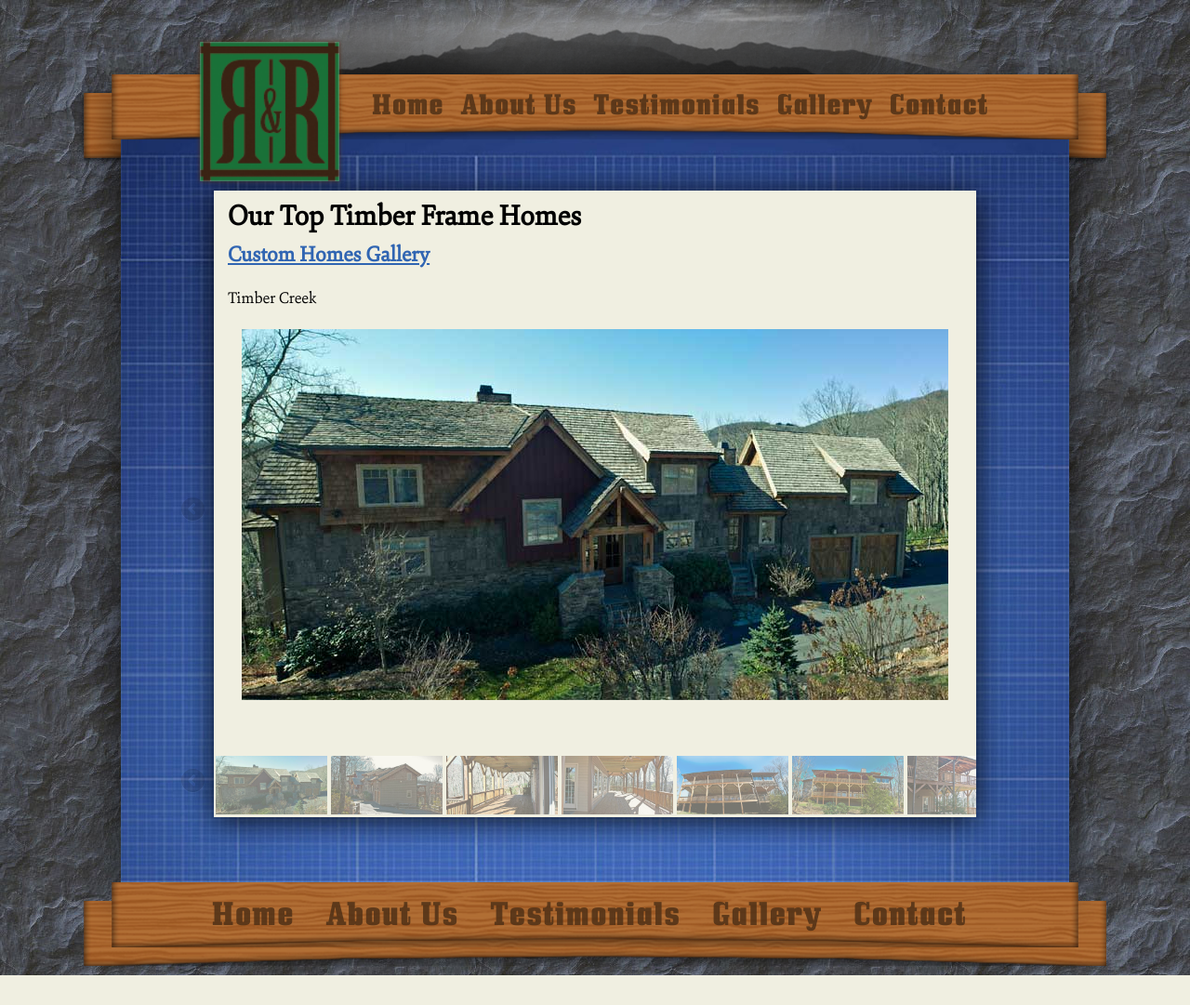
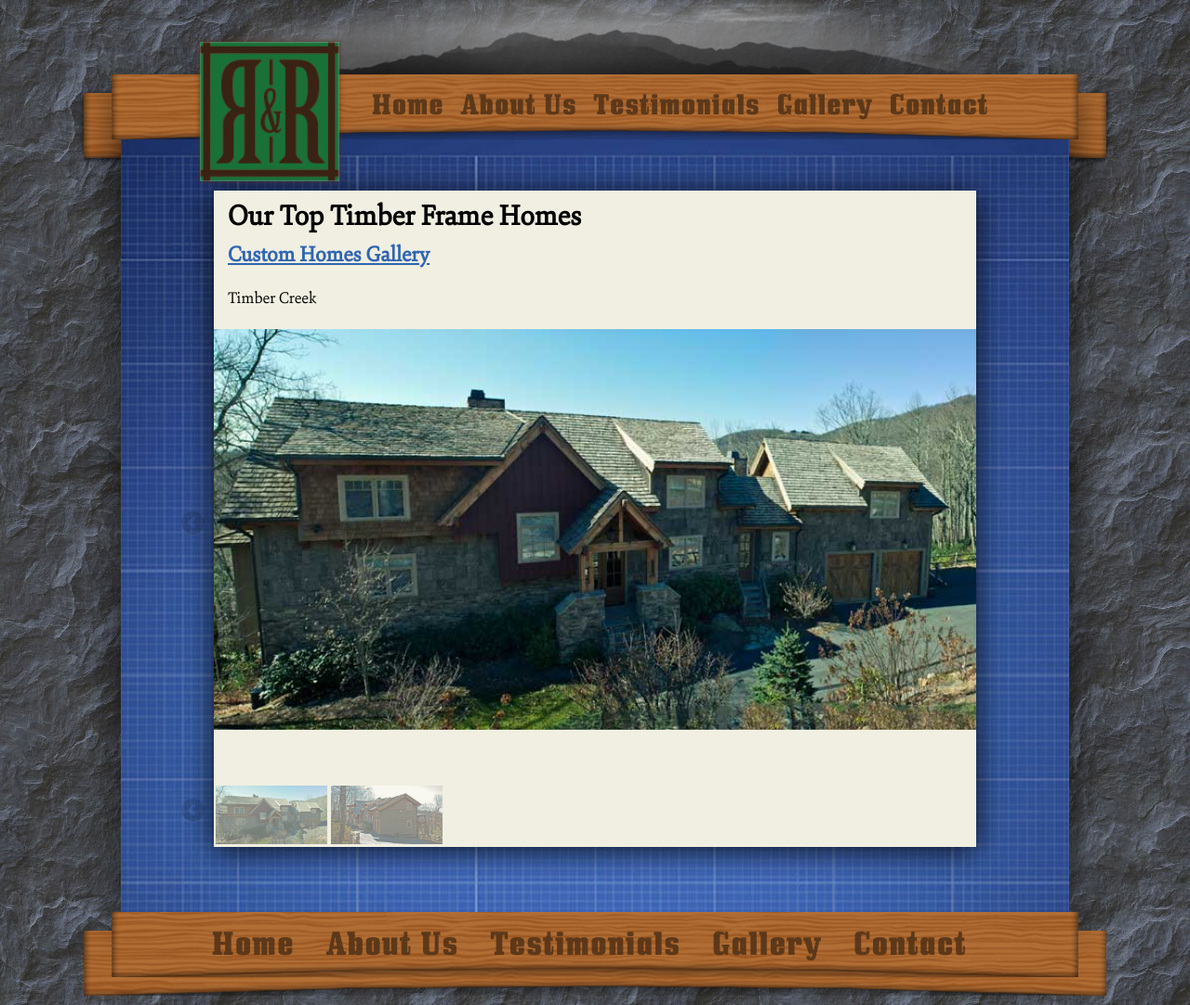
Before and after one commit to thomasphorton-archive/rrbuildersnc, a PHP site: page /gallery.page1.php in a window 1280 px wide. Shown: the whole page at 93% size. Before the commit the page ends 1049 px from the top, so only its background shows below. Run offline with PHP 8.4, Linux system fonts and the light colour scheme; some libraries are stand-ins or nearby versions.

Commit message:
Small content revisions (via facebook), fixed images in gallery not scaling when viewed in mobile.

```diff
--- a/css/style.css
+++ b/css/style.css
@@ -199,14 +199,7 @@ a{
 
 /********** gallery.php **********/
 
-#bigPic img{
-	width:760px;
-	height:399px;
-	background-color:red;
-	display:block;
-	margin:0 auto;
-	overflow:hidden;
-}
+
 
 #carousel{
 	box-shadow:none !important;
--- a/index.php
+++ b/index.php
@@ -24,7 +24,7 @@
 		</div>
 	<div id="content">
 	<h2>R and R Builders - Custom Homes in Western North Carolina</h2>
-	<p class="indent">Hello and welcome to R & R Builders Company of NC. We are a custom home builder in the Lake Norman and Blowing Rock, NC areas. As builders, we ensure that every aspect of the homes we build reflects our commitment to excellence. R & R Builders uses years of experience, strong relationships with the best in the business, and a passion for what we do in order to bring the customer a superior product. No matter the scale of your project, we build homes we would be proud to live in. Take a look around our website to view some of our past projects and what we are currently working on. </p>
+	<p class="indent">Welcome to R & R Builders Company of NC. We are a custom home builder in the Lake Norman and Blowing Rock, NC areas. As builders, we ensure that every aspect of the homes we build reflects our commitment to excellence. R & R Builders uses years of experience, strong relationships with the best in the business, and a passion for what we do in order to bring the customer a superior product. No matter the scale of your project, we build homes we would be proud to live in. Take a look around our website to view some of our past projects and what we are currently working on. </p>
 	</div><!--#content-->
 </div><!--#wrapper-->
 <? include 'inc/footer.php'; ?>
--- a/testimonials.php
+++ b/testimonials.php
@@ -9,7 +9,7 @@
 
 		<h1>Don't Take Our Word For It</h1>
 		<h2>Testimonials from Our Clients</h2>
-		<p class="indent">As experienced timber frame home builders, we take a lot of pride in our work. One of the reasons that we are in the custom home business is to deliver families the house of their dreams. You don't have to take our word for it- see what our previous clients have to say about us!</p>
+		<p class="indent">As experienced timber frame home builders, we take a great deal of pride in our work. We are in the custom home business to provide families the home of their dreams. You don't have to take our word for it- see what our previous clients have to say about us!</p>
 
 		<blockquote>
 		<p><span class="bqstart">&#8220;</span>Working with R and R Builders on my timber frame home has been a fantastic experience. After carefully selecting the style and custom details of my home, I felt confident leaving my project in their hands. Their team worked tirelessly to ensure my utmost satisfaction with every aspect of my home. R and R is committed to providing a superior product, and I would recommend them to anyone looking to build a quality timber frame home.<span class="bqend">&#8221;</span></p>
@@ -31,8 +31,6 @@
 		<p>-Gary McClellan</p>
 		</blockquote>
 
-		<p>What are you waiting for? Get started building your dream house with R and R builders today!</p>
-
 	</div><!--#content-->
 </div><!--#wrapper-->
 <? include 'inc/footer.php'; ?>
```
